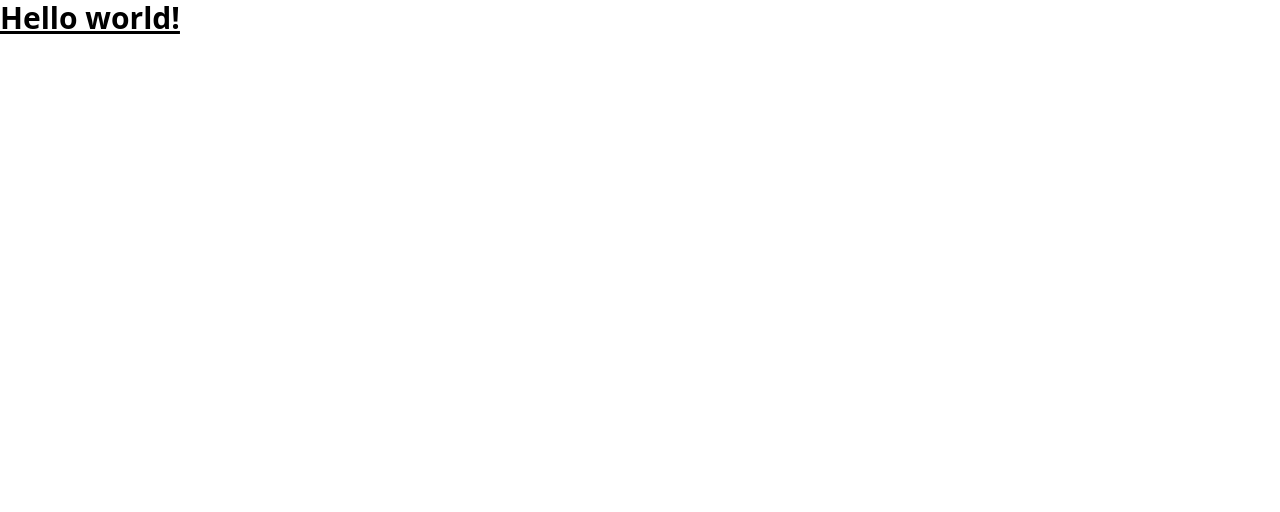
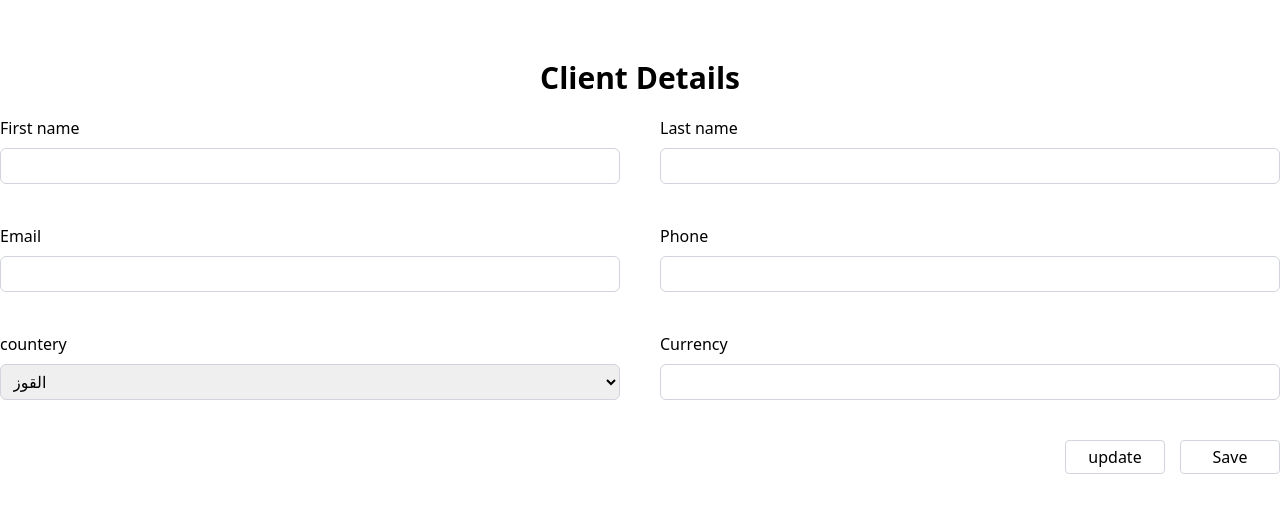
Before and after one commit to U-Apps/CMAS-Frontend, a React (Vite) app: page / in a window 1280 px wide. Shown: the top 512 px of the page. Built offline with nearby package versions, Linux system fonts and the light colour scheme.

Commit message:
pov:adding the clientdetails

```diff
--- a/package.json
+++ b/package.json
@@ -21,9 +21,11 @@
     "react-hook-form": "^7.54.2",
     "react-icons": "^5.4.0",
     "react-json-to-excel": "^1.0.8",
+    "react-query": "^3.39.3",
     "react-router-dom": "^7.1.3",
     "recharts": "^2.15.0",
     "sonner": "^1.7.2",
+    "tun": "^1.0.0",
     "uuid": "^11.0.5",
     "xlsx": "^0.18.5",
     "zod": "^3.24.1",
--- /dev/null
+++ b/src/API/clients/clientDetails/clientDetails.jsx
@@ -0,0 +1,29 @@
+import React from 'react';
+
+
+
+export const fetchDataReduser=(status,event)=>{
+ return{
+    ...status,
+        [event.target.name]:event.target.value,
+
+ }
+
+}
+
+const PostDataForm=(url,formdata)=>{
+    fetch(url,{
+        method:'POST',
+        headers:{
+            'Content-Type':'application/json'
+        },
+        body:JSON.stringify({
+            firstName:formdata.firstName,
+            lastName:formdata.lastName,
+            email:formdata.email,
+            phone:formdata.phone,
+            country:formdata.country,
+            current:formdata.current
+        })
+    })
+}
--- a/src/App.jsx
+++ b/src/App.jsx
@@ -1,3 +1,9 @@
+import ClientDetails from "./pages/client/detaileClients/ClientDetails"
 export default function App() {
-  return <h1 className="text-3xl font-bold underline">Hello world!</h1>;
+  return (
+    <>
+    <ClientDetails/>
+    </>
+  )
+
 }
--- /dev/null
+++ b/src/pages/client/detaileClients/ClientDetails.jsx
@@ -0,0 +1,52 @@
+import React, { useReducer } from 'react'
+import { fetchDataReduser } from '../../../API/clients/clientDetails/clientDetails'
+export default function ClientDetails() {
+    const[dataform ,setDataForm]=useReducer(fetchDataReduser,{})
+    const handelsubmit=(e) => {
+   e.pereventDefault();
+    PostDataForm('http://localhost:3000/clients',dataform)
+    }
+  return (
+    <>
+     <div className=" w-full h-screen ">
+        <div className="warp container  mx-auto  py-10">
+            <h1 className='text-3xl text-center font-bold py-5' >Client Details</h1>
+            <form action="" onSubmit={handelsubmit} className='flex h-[60%] grid grid-cols-2 gap-10'>
+                <div className="form-group flex  flex-col gap-y-2">
+                    <span className=''>First name</span>
+                    <input type="text" onChange={setDataForm} name='firstName'  className='border border-gray-300 py-[5px] px-2 rounded-md ' required/>
+                </div>
+                <div className="form-group flex   flex-col gap-y-2">
+                    <span className=' '>Last name</span>
+                    <input type="text" onChange={setDataForm} name='lastName' className='border border-gray-300 py-[5px] px-2 rounded-md '  required/>
+                </div>
+                <div className="form-group flex  flex-col gap-y-2">
+                    <span className=' '>Email</span>
+                    <input type="email" onChange={setDataForm} name='email' className='border border-gray-300 py-[5px] px-2 rounded-md ' required/>
+                </div>
+                <div className="form-group flex  flex-col gap-y-2">
+                    <span className=' '>Phone</span>
+                    <input type="tel" onChange={setDataForm} name='phone' className='border border-gray-300 py-[5px] px-2 rounded-md ' required/>
+                </div>
+                <div className="form-group flex  flex-col gap-y-2">
+                    <span className=' '>countery</span>
+                    <select onChange={setDataForm} name="conutry" id=""  className='border border-gray-300 py-[5px] px-2 rounded-md '>
+                        <option value="">القوز </option>
+                    </select>
+                </div>
+                <div className="form-group flex  flex-col gap-y-2">
+                    <span className=' '>Currency</span>
+                    <input type="text" onChange={setDataForm} name='current' className='border border-gray-300 py-[5px] px-2 rounded-md '  required/>
+                </div>
+                <div className="btns col-span-2 flex   gap-y-2 justify-end  gap-x-[15px]">
+                    <button type="button" className='btn px-2 py-1 rounded  w-[100px] border border-gray-300 hover:bg-blue-400 hover:border-blue-500 '>update</button>
+                    <button type="submit" className='btn px-2 py-1 rounded  w-[100px] border border-gray-300 hover:bg-blue-400 hover:border-blue-500 '>Save</button>
+                </div>
+            </form>
+        </div>
+     </div>
+
+
+    </>
+  )
+}
```
Also changed, not shown: 1 other file (tests, documents, lock files or other folders).
